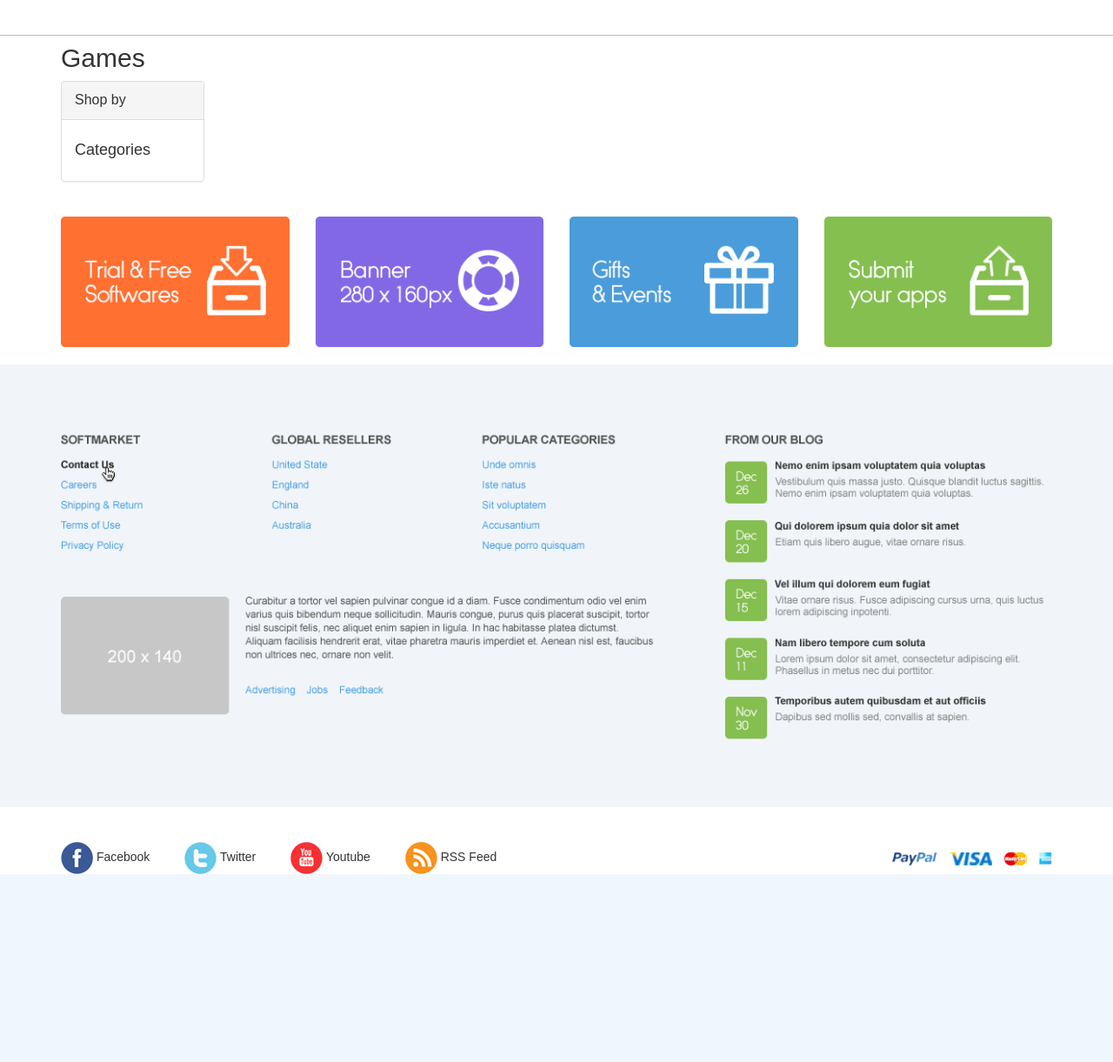
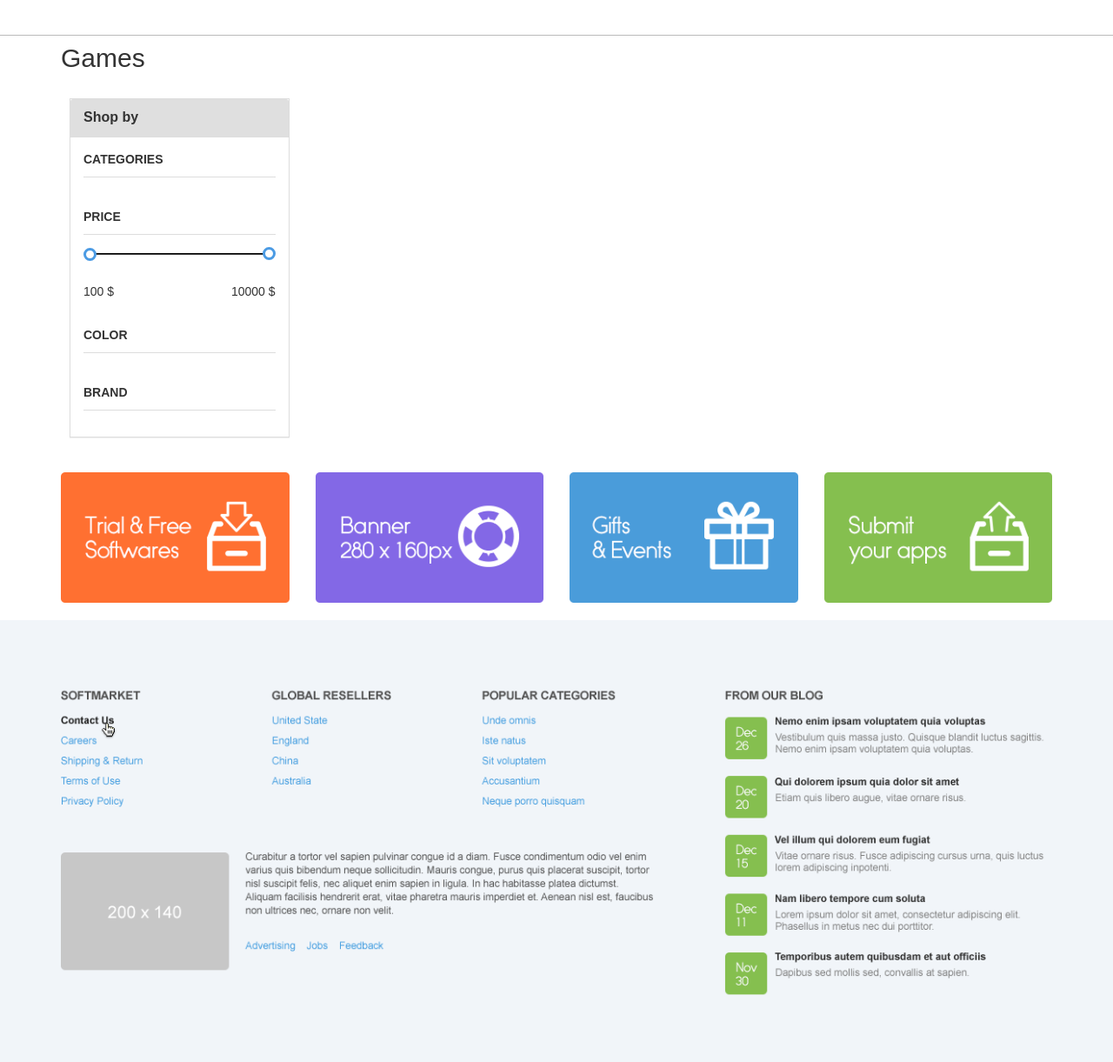
Before and after one commit to johnsudaar/ProjetWebM2, a PHP site: page /index.php/main/index in a window 1280 px wide. Shown: the part 81-1302 px from the top of the page at 87% size. Before the commit the page ends 1086 px from the top, so only its background shows below. Run offline with PHP 8.4, Linux system fonts and the light colour scheme; data that the repository does not hold is empty; some libraries are stand-ins or nearby versions.

Commit message:
Add price slider

```diff
--- a/public/script/domobserver.js
+++ b/public/script/domobserver.js
@@ -1,7 +1,4 @@
-$(function(){
-  $("[data-send]").each(function(index){
-    var observer = $(this).attr("data-send");
-    console.log(observer);
+function registerDomObserver(observer){
   if(window.dom_observers == null) {
     window.dom_observers = {};
   }
@@ -9,12 +6,24 @@ $(function(){
   if(window.dom_observers[observer] == null) {
     window.dom_observers[observer] = Observer();
     window.dom_observers[observer].addListener(function(val){
-        $('[data-receive="'+observer+'"]').text(val["value"]);
+      $('[data-receive="'+observer+'"]').each(function(index){
+        str = val["value"];
+        if($(this).attr("data-suffix") != null) {
+          str += " "+$(this).attr("data-suffix");
+        }
+        $(this).text(str);
+      })
     });
   }
+}
+
+$(function(){
+  $("[data-send]").each(function(index){
+    var observer = $(this).attr("data-send");
+    registerDomObserver(observer);
     window.dom_observers[observer].set($(this).text());
     $(this).click(function(){
       window.dom_observers[observer].set($(this).text());
-    })
+    });
   });
 })
--- a/public/script/filters.js
+++ b/public/script/filters.js
@@ -26,5 +26,4 @@ window.filters.addListener(function(value){
 });
 
 window._filter.addListener(function(f){
-  console.log(f);
 });
--- /dev/null
+++ b/public/script/slider.js
@@ -0,0 +1,92 @@
+(function() {
+"use strict";
+
+var supportsMultiple = self.HTMLInputElement && "valueLow" in HTMLInputElement.prototype;
+
+var descriptor = Object.getOwnPropertyDescriptor(HTMLInputElement.prototype, "value");
+
+self.multirange = function(input) {
+  registerDomObserver("priceMin");
+  registerDomObserver("priceMax");
+
+  window.dom_observers["priceMin"].addListener(function(val){
+    window.filters.set(val["value"],"price_min");
+  });
+  window.dom_observers["priceMax"].addListener(function(val){
+    window.filters.set(val["value"],"price_max");
+  });
+
+	if (supportsMultiple || input.classList.contains("multirange")) {
+		return;
+	}
+
+	var values = input.getAttribute("value").split(",");
+	var min = +input.min || 0;
+	var max = +input.max || 100;
+	var ghost = input.cloneNode();
+
+	input.classList.add("multirange", "original");
+	ghost.classList.add("multirange", "ghost");
+
+	input.value = values[0] || min + (max - min) / 2;
+	ghost.value = values[1] || min + (max - min) / 2;
+
+	input.parentNode.insertBefore(ghost, input.nextSibling);
+
+	Object.defineProperty(input, "originalValue", descriptor.get ? descriptor : {
+		// Fuck you Safari >:(
+		get: function() { return this.value; },
+		set: function(v) { this.value = v; }
+	});
+
+	Object.defineProperties(input, {
+		valueLow: {
+			get: function() { return Math.min(this.originalValue, ghost.value); },
+			set: function(v) { this.originalValue = v; },
+			enumerable: true
+		},
+		valueHigh: {
+			get: function() { return Math.max(this.originalValue, ghost.value); },
+			set: function(v) { ghost.value = v; },
+			enumerable: true
+		}
+	});
+
+	if (descriptor.get) {
+		// Again, fuck you Safari
+		Object.defineProperty(input, "value", {
+			get: function() { return this.valueLow + "," + this.valueHigh; },
+			set: function(v) {
+				var values = v.split(",");
+				this.valueLow = values[0];
+				this.valueHigh = values[1];
+			},
+			enumerable: true
+		});
+	}
+
+	function update() {
+		ghost.style.setProperty("--low", 100 * ((input.valueLow - min) / (max - min)) + 1 + "%");
+		ghost.style.setProperty("--high", 100 * ((input.valueHigh - min) / (max - min)) - 1 + "%");
+    window.dom_observers["priceMin"].set(input.valueLow);
+    window.dom_observers["priceMax"].set(input.valueHigh);
+	}
+
+	input.addEventListener("input", update);
+	ghost.addEventListener("input", update);
+
+	update();
+}
+
+multirange.init = function() {
+	Array.from(document.querySelectorAll("input[type=range][multiple]:not(.multirange)")).forEach(multirange);
+}
+
+if (document.readyState == "loading") {
+	document.addEventListener("DOMContentLoaded", multirange.init);
+}
+else {
+	multirange.init();
+}
+
+})();
--- a/public/style/main.css
+++ b/public/style/main.css
@@ -34,6 +34,14 @@ footer {
 .separator {
   background-color: #BBB;
   position: absolute;
+  width: 100%;
+  left: 0;
+  height: 1px;
+}
+
+.line{
+  background-color: #DDD;
+  margin-bottom: 15px;
   width: 100%;
   left: 0;
   height: 1px;
@@ -113,3 +121,43 @@ footer {
   display: flex;
   align-items: center;
 }
+
+.row-reset{
+  margin: 0 0px;
+}
+
+/* **************** INDEX **************** */
+
+.shop-class {
+  font-weight: normal;
+}
+
+
+.filters {
+  border-radius: 0px;
+  margin-left: 10px;
+  margin-top: 20px;
+}
+
+.filters .panel-heading {
+  background-color: #DFDFDF !important;
+  font-weight: bold;
+}
+
+.filter-title{
+  margin-top: 20px;
+  font-weight: bold;
+  text-transform: uppercase;
+}
+
+.panel-body .filter-title:first-child{
+  margin-top: 0;
+}
+
+.filters li {
+  list-style-type: none;
+}
+
+.filters .panel-body > ul {
+  padding: 0;
+}
--- /dev/null
+++ b/public/style/slider.css
@@ -0,0 +1,57 @@
+@supports (--css: variables) {
+	input[type="range"].multirange {
+		padding: 0;
+		margin: 0;
+		display: inline-block;
+		vertical-align: top;
+	}
+
+	input[type="range"].multirange {
+		-webkit-appearance: none;
+	}
+
+	input[type="range"].multirange:focus {
+		outline: none;
+	}
+	input[type="range"].multirange.original::-webkit-slider-thumb {
+		position: relative;
+		z-index: 2;
+	}
+
+	input[type="range"].multirange.original::-moz-range-thumb {
+		transform: scale(1); /* FF doesn't apply position it seems */
+		z-index: 1;
+	}
+
+	input[type="range"].multirange::-moz-range-track {
+		border-color: transparent; /* needed to switch FF to "styleable" control */
+	}
+
+	input[type="range"].multirange.ghost {
+		margin-top: -21px;
+		background: var(--track-background);
+		--track-background: linear-gradient(to right,
+		transparent var(--low), var(--range-color) 0,
+		var(--range-color) var(--high), transparent 0
+		) no-repeat 0 55% / 100% 10%;
+		--range-color: hsl(190, 0%, 0%);
+	}
+
+	input[type="range"].multirange.ghost::-webkit-slider-runnable-track {
+		background: var(--track-background);
+	}
+
+	input[type="range"].multirange.ghost::-moz-range-track {
+		background: var(--track-background);
+	}
+
+	input[type=range].multirange::-webkit-slider-thumb {
+	  -webkit-appearance: none;
+	  border: 3px solid #4B9BE4;
+	  height: 15px;
+	  width: 15px;
+	  border-radius: 8px;
+	  background: #ffffff;
+	  cursor: pointer;
+	}
+}
--- a/views/index.html.php
+++ b/views/index.html.php
@@ -1,13 +1,28 @@
-<h2 data-receive="shopClass"> Design </h2>
+<h2 data-receive="shopClass" class="shop-class"> </h2>
 <div class="row">
-  <div class="col-sm-2">
-    <div class="panel panel-default">
+  <div class="col-sm-3">
+    <div class="panel panel-default filters">
       <div class="panel-heading">
-        <p class="panel-title">Shop by</p>
+        <p class="panel-title small">Shop by</p>
       </div>
       <div class="panel-body">
-        <h4> Categories </h4>
+        <p class="filter-title"> Categories </p>
+        <div class="line"></div>
         <?= generate_menu($categories, true); ?>
+        <p class="filter-title"> Price </p>
+        <div class="line"></div>
+        <div>
+          <input type="range" multiple value="100,10000" min="100" max="10000" step="50" />
+        </div>
+        <div class="row row-reset">
+          <p data-receive="priceMin" data-suffix="$"> 100 $ </p>
+          <p class="pull-right" data-receive="priceMax" data-suffix="$"> 10000 $ </p>
+        </div>
+
+        <p class="filter-title"> Color </p>
+        <div class="line"></div>
+        <p class="filter-title"> Brand </p>
+        <div class="line"></div>
       </div>
     </div>
   </div>
--- a/views/template/footer.html.php
+++ b/views/template/footer.html.php
@@ -48,7 +48,9 @@
   </body>
 
   <script src="/vendor/twbs/bootstrap/dist/js/bootstrap.js"> </script>
+  <script src="/public/script/slider.js"> </script>
   <script src="/public/script/observer.js"> </script>
   <script src="/public/script/domobserver.js"> </script>
+  <script src="/public/script/filters.js"> </script>
 
 </html>
--- a/views/template/header.html.php
+++ b/views/template/header.html.php
@@ -14,6 +14,7 @@
 
     <link rel="stylesheet" href="/vendor/twbs/bootstrap/dist/css/bootstrap.min.css"/>
     <link rel="stylesheet" href="/public/style/main.css"/>
+    <link rel="stylesheet" href="/public/style/slider.css"/>
 
     <script src="/vendor/components/jquery/jquery.min.js"> </script>
 
```
Lines whose indentation alone changed are shown as unchanged.
